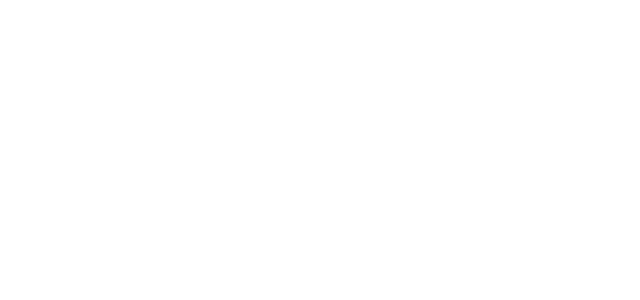
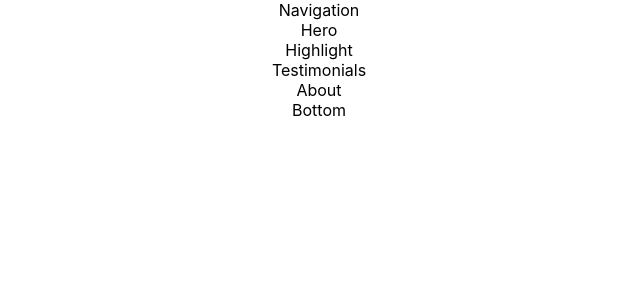
Before and after one commit to HtetMinPaing/little-lemon, a React (Create React App) app: page / in a window 1280 px wide. Shown: the top 300 px of the page, without its empty margins (321-961 px from the left). Built offline with nearby package versions, Linux system fonts and the light colour scheme.

Commit message:
Adding the components

```diff
--- a/public/index.html
+++ b/public/index.html
@@ -5,10 +5,12 @@
     <link rel="icon" href="%PUBLIC_URL%/favicon.ico" />
     <meta name="viewport" content="width=device-width, initial-scale=1" />
     <meta name="theme-color" content="#000000" />
-    <meta
-      name="description"
-      content="Web site created using create-react-app"
-    />
+
+    <meta name="description" content="Little Lemon restaurant is the family based Mediteriean Restaurant for every customer"/>
+    <meta name="og:title" content="Book now at Little Lemon"/>
+    <meta name="og:description" content="Book and enjoy at Little Lemon Restaurant with your family and friends together"/>
+    <meta name="og:image" content="%PUBLIC_URL%/logo192.png"/>
+
     <link rel="apple-touch-icon" href="%PUBLIC_URL%/logo192.png" />
     <!--
       manifest.json provides metadata used when your web app is installed on a
--- a/src/App.js
+++ b/src/App.js
@@ -1,8 +1,20 @@
 import './App.css';
+import About from './components/About';
+import Bottom from './components/Bottom';
+import Hero from './components/Hero';
+import Highlight from './components/Highlight';
+import Navigation from './components/Navigation';
+import Testimonials from './components/Testimonials';
 
 function App() {
   return (
     <div className="App">
+      <Navigation />
+      <Hero />
+      <Highlight />
+      <Testimonials />
+      <About />
+      <Bottom />
     </div>
   );
 }
--- /dev/null
+++ b/src/components/About.js
@@ -0,0 +1,9 @@
+import React from 'react'
+
+const About = () => {
+  return (
+    <section>About</section>
+  )
+}
+
+export default About
--- /dev/null
+++ b/src/components/Bottom.js
@@ -0,0 +1,9 @@
+import React from 'react'
+
+const Bottom = () => {
+  return (
+    <section>Bottom</section>
+  )
+}
+
+export default Bottom
--- /dev/null
+++ b/src/components/Hero.js
@@ -0,0 +1,9 @@
+import React from 'react'
+
+const Hero = () => {
+  return (
+    <section>Hero</section>
+  )
+}
+
+export default Hero
--- /dev/null
+++ b/src/components/Highlight.js
@@ -0,0 +1,9 @@
+import React from 'react'
+
+const Highlight = () => {
+  return (
+    <section>Highlight</section>
+  )
+}
+
+export default Highlight
--- /dev/null
+++ b/src/components/Navigation.js
@@ -0,0 +1,9 @@
+import React from 'react'
+
+const Navigation = () => {
+  return (
+    <nav>Navigation</nav>
+  )
+}
+
+export default Navigation
--- /dev/null
+++ b/src/components/Testimonials.js
@@ -0,0 +1,9 @@
+import React from 'react'
+
+const Testimonials = () => {
+  return (
+    <section>Testimonials</section>
+  )
+}
+
+export default Testimonials
```
